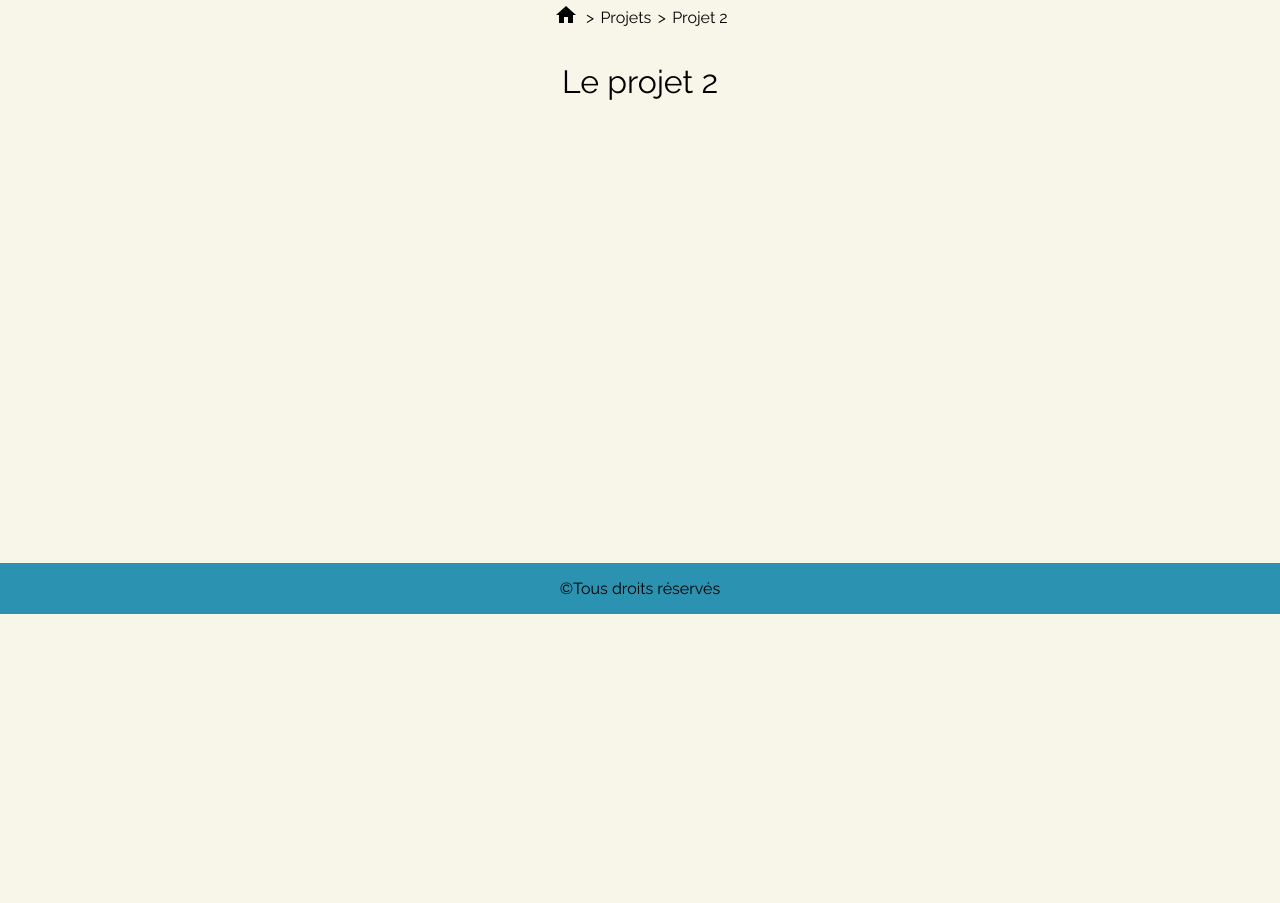
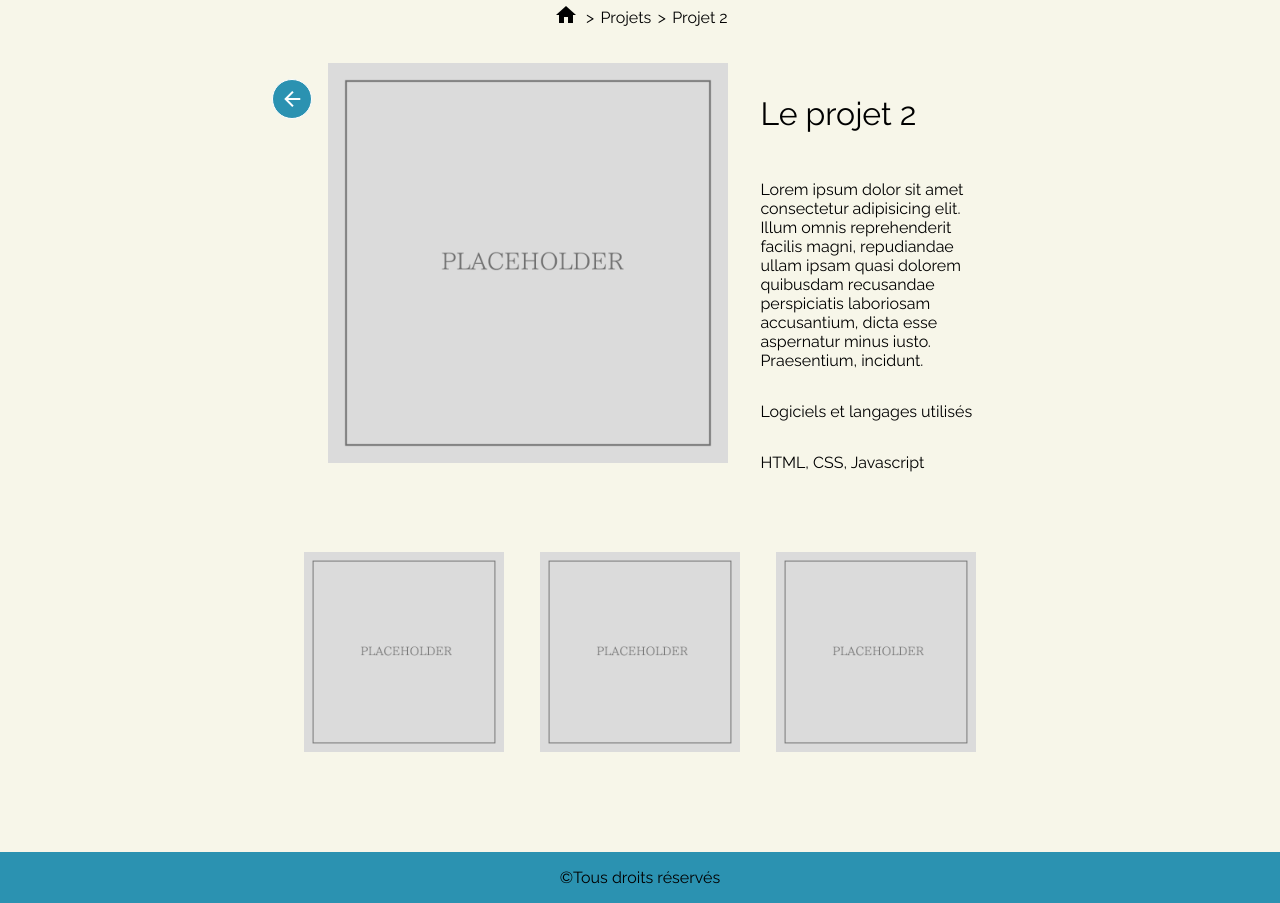
Before and after one commit to vinzzi/vinzzi.github.io, a plain HTML site: page projets/2.html in a window 1280 px wide. Shown: the part 552-1455 px from the top of the page. Before the commit the page ends 1166 px from the top, so only its background shows below. Drawn offline with Linux system fonts and the light colour scheme.

Commit message:
Ajout placeholder

```diff
--- a/projets/2.html
+++ b/projets/2.html
@@ -38,7 +38,23 @@
                     <span>Projet 2</span>
                 </a>
             </div>
-            <h2>Le projet 2</h2>
+            <section class="projet">
+                <a href="/projets.html">
+                    <span class="material-icons">arrow_back</span>
+                </a>
+                <img src="/images/Placeholder_1000.png" alt="">
+                <div>
+                    <h2>Le projet 2</h2>
+                    <p>Lorem ipsum dolor sit amet consectetur adipisicing elit. Illum omnis reprehenderit facilis magni, repudiandae ullam ipsam quasi dolorem quibusdam recusandae perspiciatis laboriosam accusantium, dicta esse aspernatur minus iusto. Praesentium, incidunt.</p>
+                    <h3>Logiciels et langages utilisés</h3>
+                    <p>HTML, CSS, Javascript</p>
+                </div>
+            </section>
+            <section class="flex">
+                <img src="/images/Placeholder_1000.png" alt="">
+                <img src="/images/Placeholder_1000.png" alt="">
+                <img src="/images/Placeholder_1000.png" alt="">
+            </section>
 
         </main>
         <footer>
```
Also changed, not shown: projets.html (+3 -0 lines), projets/3.html (+17 -1 lines).
